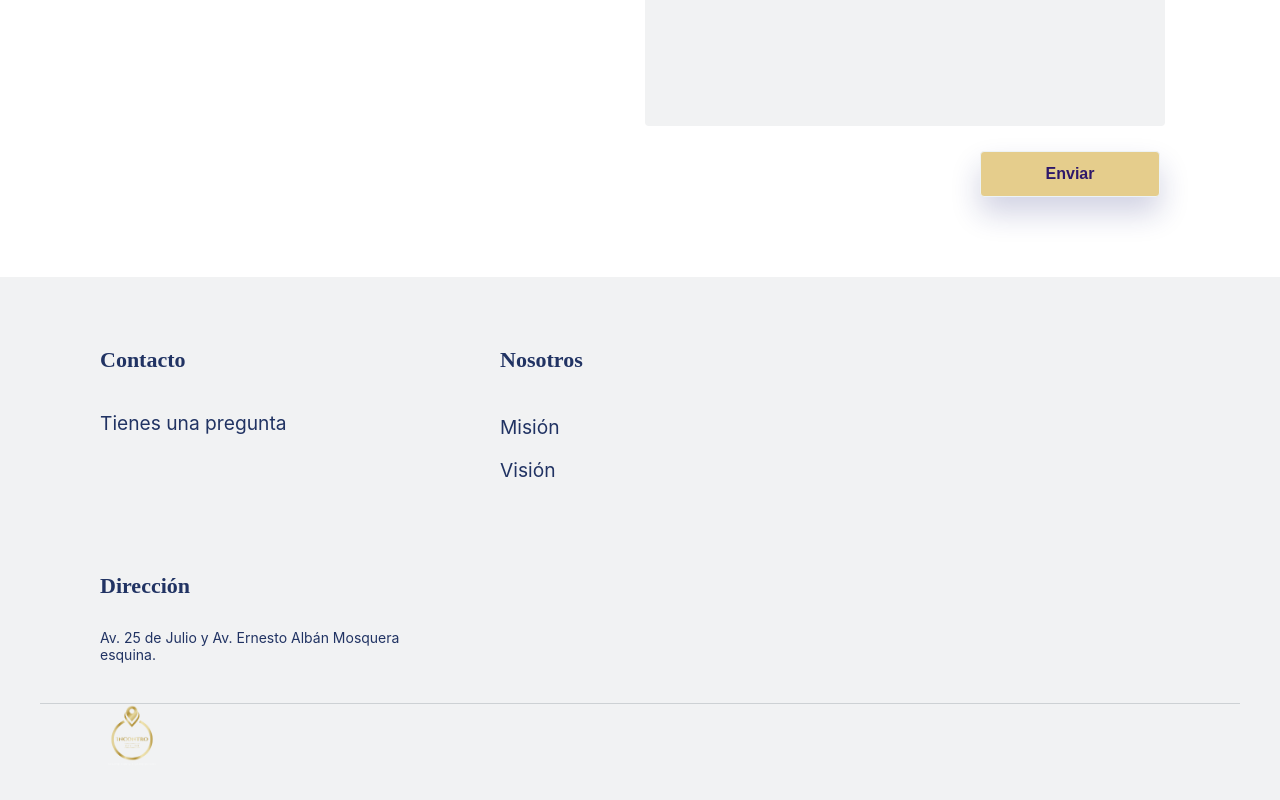
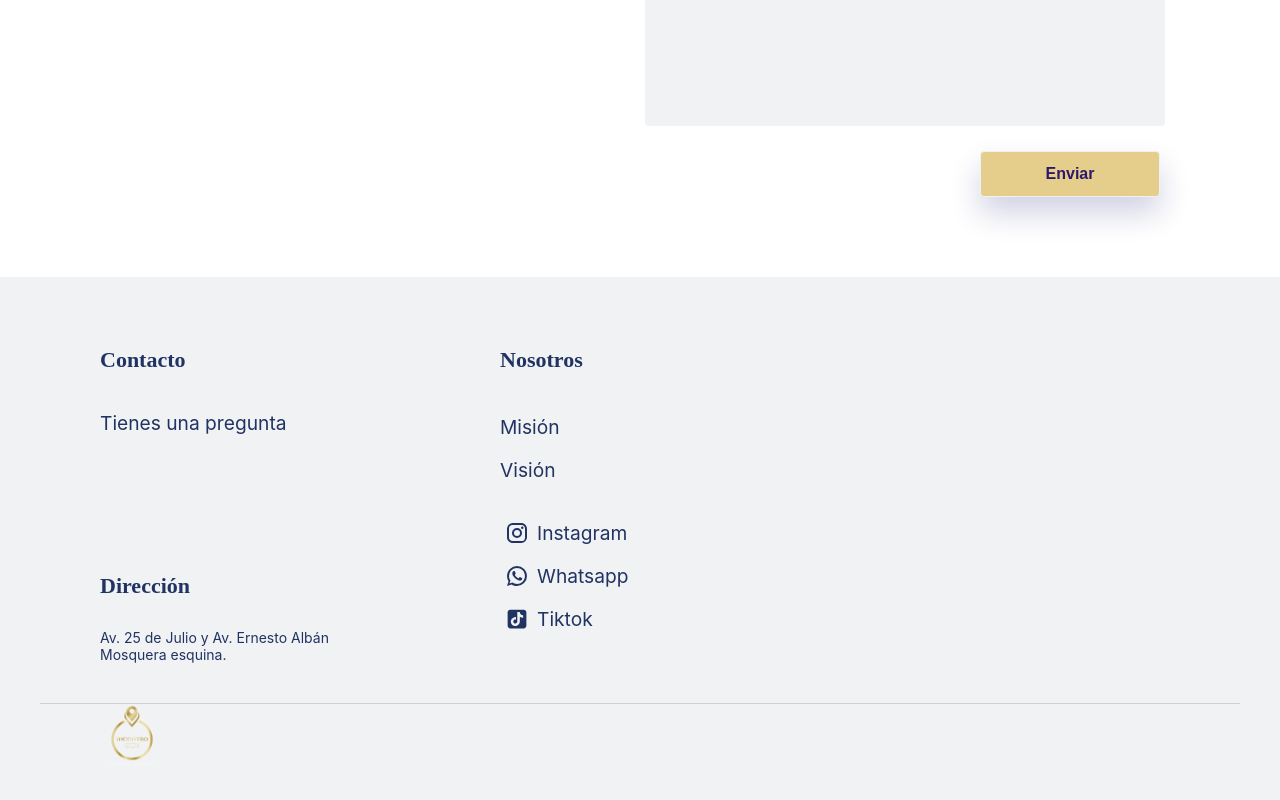
Before and after one commit to AdonisB1219/gps-tracker-frontend, a React (Vite) app: page / in a window 1280 px wide. Shown: the part 4500-5300 px from the top of the page. Built offline with nearby package versions, Linux system fonts and the light colour scheme; a web font is replaced by a local one.

Commit message:
feat: Agregar redes sociales al footer

```diff
--- a/package.json
+++ b/package.json
@@ -15,6 +15,7 @@
     "@emotion/react": "^11.13.3",
     "@emotion/styled": "^11.13.0",
     "@hookform/resolvers": "^3.9.0",
+    "@mui/icons-material": "^6.1.3",
     "@mui/material": "^6.1.0",
     "@mui/x-date-pickers": "^7.18.0",
     "@tanstack/react-query": "^5.56.2",
--- a/src/app/maintenance/gps/pages/CreateGps/CreateGps.tsx
+++ b/src/app/maintenance/gps/pages/CreateGps/CreateGps.tsx
@@ -1,3 +1,4 @@
+/* eslint-disable @typescript-eslint/no-empty-object-type */
 import SaveMtoGps from "../../shared/SaveMtnGps";
 
 export type CreateGpsPageProps = {};
--- a/src/app/maintenance/gps/shared/SaveMtnGps.tsx
+++ b/src/app/maintenance/gps/shared/SaveMtnGps.tsx
@@ -1,3 +1,4 @@
+/* eslint-disable @typescript-eslint/no-explicit-any */
 import { yupResolver } from "@hookform/resolvers/yup";
 import { useEffect } from "react";
 import { useForm } from "react-hook-form";
--- a/src/app/service/gps/shared/SaveRastreo.tsx
+++ b/src/app/service/gps/shared/SaveRastreo.tsx
@@ -116,6 +116,7 @@ const SaveGps: React.FC<SaveRastreoProps> = ({ title, rastreo }) => {
       })}
       customTextBtn="Obtener coordenadas"
     >
+
       <CustomAutocompleteArrString
         label="Serial"
         name="serial"
--- a/src/landing/components/Footer/index.tsx
+++ b/src/landing/components/Footer/index.tsx
@@ -12,6 +12,9 @@ import {
   Language,
 } from "./styles";
 import { CustomNavLinkSmall, Span } from "../Header/styles";
+import InstagramIcon from "@mui/icons-material/Instagram";
+import WhatsAppIcon from "@mui/icons-material/WhatsApp";
+import { AiFillTikTok } from "react-icons/ai";
 
 const Footer = () => {
   const scrollTo = (id: string) => {
@@ -25,10 +28,12 @@ const Footer = () => {
     <>
       <FooterSection>
         <Container>
-          <Row justify="space-between"
+          <Row
+            justify="space-between"
             style={{
               maxWidth: "600px",
-            }}>
+            }}
+          >
             <Col lg={10} md={10} sm={12} xs={12}>
               <Language>{"Contacto"}</Language>
               <CustomNavLinkSmall
@@ -38,8 +43,19 @@ const Footer = () => {
                 <Span>{"Tienes una pregunta"}</Span>
               </CustomNavLinkSmall>
             </Col>
-            <Col lg={8} md={8} sm={12} xs={12} style={{ display: "flex", flexDirection: "column", gap: "0.2rem", alignItems: "start" }}>
-            <Title>{"Nosotros"}</Title>
+            <Col
+              lg={8}
+              md={8}
+              sm={12}
+              xs={12}
+              style={{
+                display: "flex",
+                flexDirection: "column",
+                gap: "0.2rem",
+                alignItems: "start",
+              }}
+            >
+              <Title>{"Nosotros"}</Title>
               <CustomNavLinkSmall
                 style={{ color: "#213363", marginLeft: 0 }}
                 onClick={() => scrollTo("mision")}
@@ -54,15 +70,89 @@ const Footer = () => {
               </CustomNavLinkSmall>
             </Col>
           </Row>
-          <Row justify="space-between">
-            <Col lg={10} md={10} sm={12} xs={12}>
+
+          <Row justify="start">
+            <Col lg={9} md={9} sm={12} xs={12}>
               <Empty />
               <Language>{"Dirección"}</Language>
               <Para>Av. 25 de Julio y Av. Ernesto Albán Mosquera esquina.</Para>
             </Col>
+            <Col
+              lg={9}
+              md={9}
+              sm={12}
+              xs={12}
+              style={{
+                display: "flex",
+                flexDirection: "column",
+                gap: "0.2rem",
+                alignItems: "start",
+                justifyContent: "center",
+              }}
+            >
+              <CustomNavLinkSmall
+                style={{
+                  display: "flex",
+                  justifyContent: "center",
+                  alignItems: "center",
+                  color: "#213363",
+                  marginLeft: 0,
+                }}
+                onClick={() =>
+                  window.open(
+                    "https://www.instagram.com/incontro_divino.ec/profilecard/?igsh=MWN3MGd2MnducTEyNg==",
+                    "_blank"
+                  )
+                }
+              >
+                <InstagramIcon style={{ marginRight: "0.5rem" }} />
+                <Span>Instagram</Span>
+              </CustomNavLinkSmall>
+
+              <CustomNavLinkSmall
+                style={{
+                  display: "flex",
+                  justifyContent: "center",
+                  alignItems: "center",
+                  color: "#213363",
+                  marginLeft: 0,
+                }}
+                onClick={() =>
+                  window.open("https://wa.me/563967708242", "_blank")
+                }
+              >
+                <WhatsAppIcon style={{ marginRight: "0.5rem" }} />
+                <Span>Whatsapp</Span>
+              </CustomNavLinkSmall>
+
+              <CustomNavLinkSmall
+                style={{
+                  display: "flex",
+                  alignItems: "center",
+                  color: "#213363",
+                  marginLeft: 0,
+                }}
+                onClick={() =>
+                  window.open(
+                    "https://www.tiktok.com/@incontro_divino.ec?_t=8qPDsGGeAo2&_r=1",
+                    "_blank"
+                  )
+                }
+              >
+                <AiFillTikTok
+                  style={{
+                    marginRight: "0.5rem",
+                    width: "24px",
+                    height: "24px",
+                  }}
+                />
+                <Span>Tiktok</Span>
+              </CustomNavLinkSmall>
+            </Col>
           </Row>
         </Container>
       </FooterSection>
+
       <Extra>
         <Container border={true}>
           <Row
--- a/src/shared/components/ui/CreateOrCancelButtonsForm/CreateOrCancelButtonsForm.tsx
+++ b/src/shared/components/ui/CreateOrCancelButtonsForm/CreateOrCancelButtonsForm.tsx
@@ -1,4 +1,5 @@
 import { Button, Grid } from "@mui/material";
+import { useLocation } from "react-router-dom";
 
 export type CreateOrCancelButtonsFormProps = {
   onCancel: () => void;
@@ -19,6 +20,9 @@ const CreateOrCancelButtonsForm: React.FC<CreateOrCancelButtonsFormProps> = ({
   pt = 6,
   customTextBtn,
 }) => {
+  const {pathname} = useLocation();
+
+
   return (
     <Grid container spacing={1} justifyContent="end" pt={pt}>
       <Grid item>
@@ -33,7 +37,7 @@ const CreateOrCancelButtonsForm: React.FC<CreateOrCancelButtonsFormProps> = ({
         </Button>
       </Grid>
 
-      <Grid item>
+     {pathname.includes("/servicio/gps/crear") && <Grid item>
         <Button
           onClick={() => window.open("http://rastreo.novetrack.com/")}
           variant="contained"
@@ -41,7 +45,7 @@ const CreateOrCancelButtonsForm: React.FC<CreateOrCancelButtonsFormProps> = ({
         >
           Rastreo
         </Button>
-      </Grid>
+      </Grid>}
 
       {customTextBtn != null && (
         <Grid item>
--- a/src/shared/interfaces/app/client.interface.ts
+++ b/src/shared/interfaces/app/client.interface.ts
@@ -9,6 +9,7 @@ export interface Client {
     direccion: string,
   }
 
+
   export interface ClientPaginatedRes {
     ok: boolean;
     count: number;
```
Also changed, not shown: 1 other file (tests, documents, lock files or other folders).
